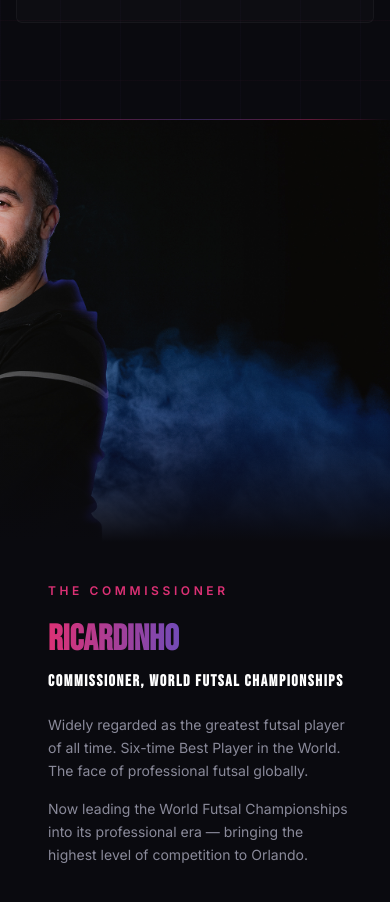
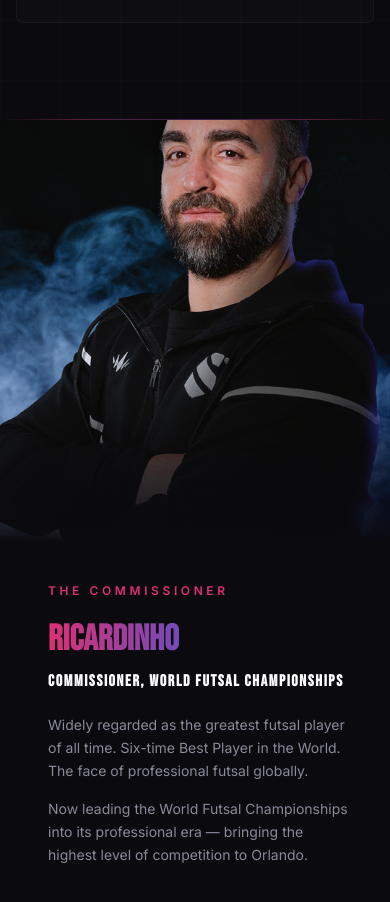
Before and after one commit to AQuincoses/wfc-pro-site, a React (Vite) app: page / in a window 390 px wide. Shown: the part 4060-4962 px from the top of the page. Built offline with nearby package versions, Linux system fonts and the light colour scheme.

Commit message:
mobile adjustments

```diff
--- a/src/sections/Commissioner.jsx
+++ b/src/sections/Commissioner.jsx
@@ -60,10 +60,10 @@
         {/* Image */}
         <div className="relative w-full" style={{ height: '50vh' }}>
           <img
-            src="/ricardinho-hero.jpg"
+            src="/ricardinho-hero-mobile.jpg"
             alt="Ricardinho"
             className="absolute inset-0 w-full h-full object-cover"
-            style={{ objectPosition: '72% center' }}
+            style={{ objectPosition: 'center center' }}
           />
           {/* Bottom fade into dark */}
           <div className="absolute inset-x-0 bottom-0 h-32 bg-gradient-to-t from-[var(--bg-dark)] to-transparent" />
```
Also changed, not shown: ricardinho-hero-mobile.jpg (added).
